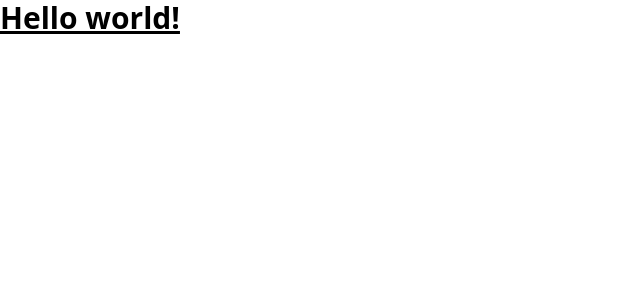
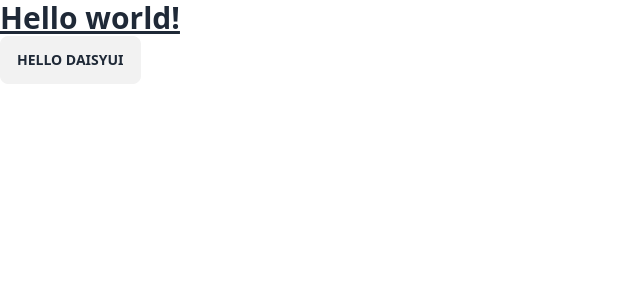
Before and after one commit to snuen/snuen, a SvelteKit app: page / in a window 1280 px wide. Shown: the top 300 px of the page, without its empty margins (0-640 px from the left). Built offline with nearby package versions, Linux system fonts and the light colour scheme.

Commit message:
install daisyui

```diff
--- a/package.json
+++ b/package.json
@@ -22,6 +22,7 @@
 		"@typescript-eslint/eslint-plugin": "^6.0.0",
 		"@typescript-eslint/parser": "^6.0.0",
 		"autoprefixer": "^10.4.16",
+		"daisyui": "^3.9.4",
 		"eslint": "^8.28.0",
 		"eslint-config-prettier": "^8.5.0",
 		"eslint-plugin-svelte": "^2.30.0",
--- a/src/routes/+page.svelte
+++ b/src/routes/+page.svelte
@@ -1,3 +1,4 @@
 <h1 class="text-3xl font-bold underline">
   Hello world!
 </h1>
+<button class="btn">Hello daisyUI</button>
--- a/tailwind.config.js
+++ b/tailwind.config.js
@@ -4,5 +4,5 @@
 	theme: {
 		extend: {}
 	},
-	plugins: []
+	plugins: [require('daisyui')]
 };
```
Also changed, not shown: 1 other file (tests, documents, lock files or other folders).
